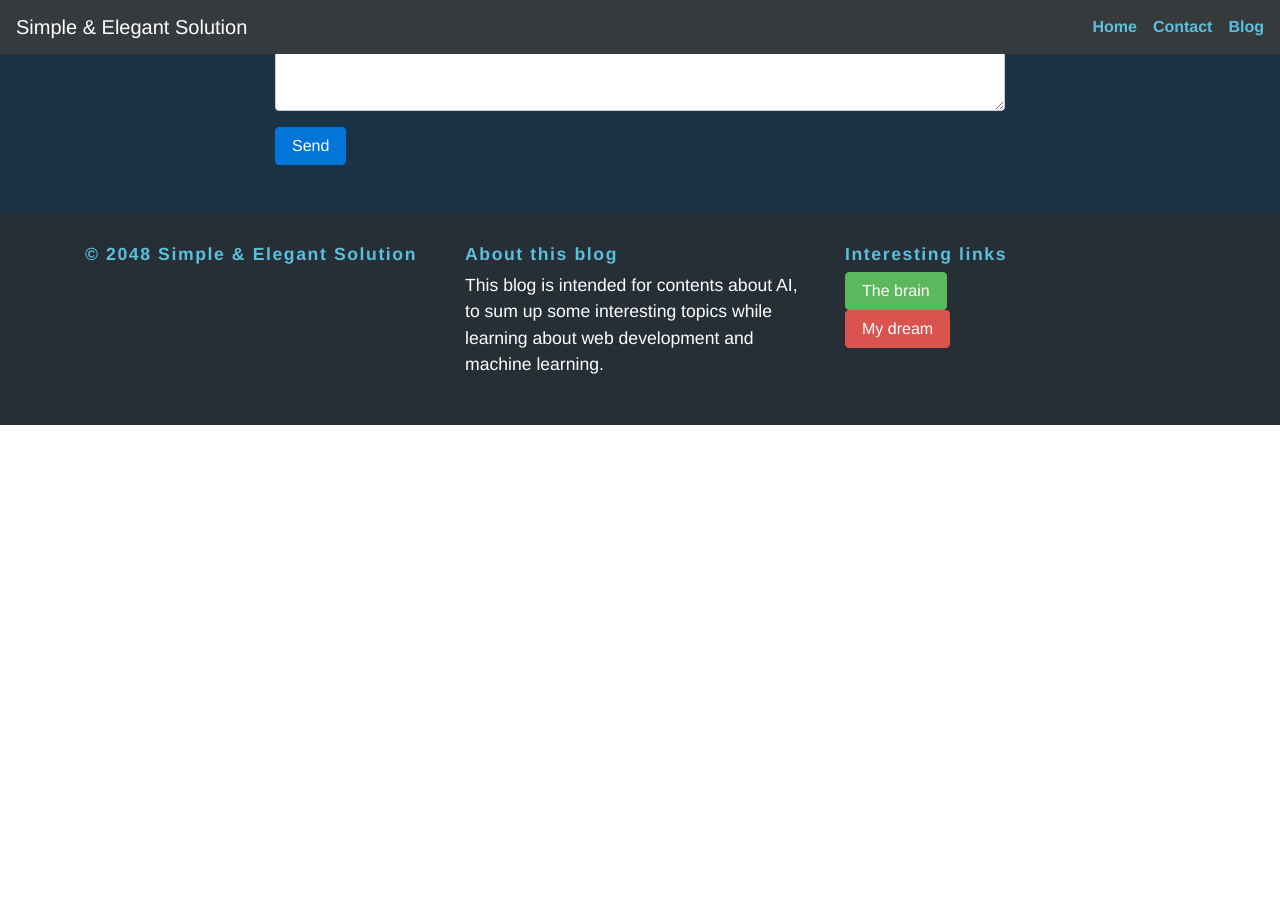
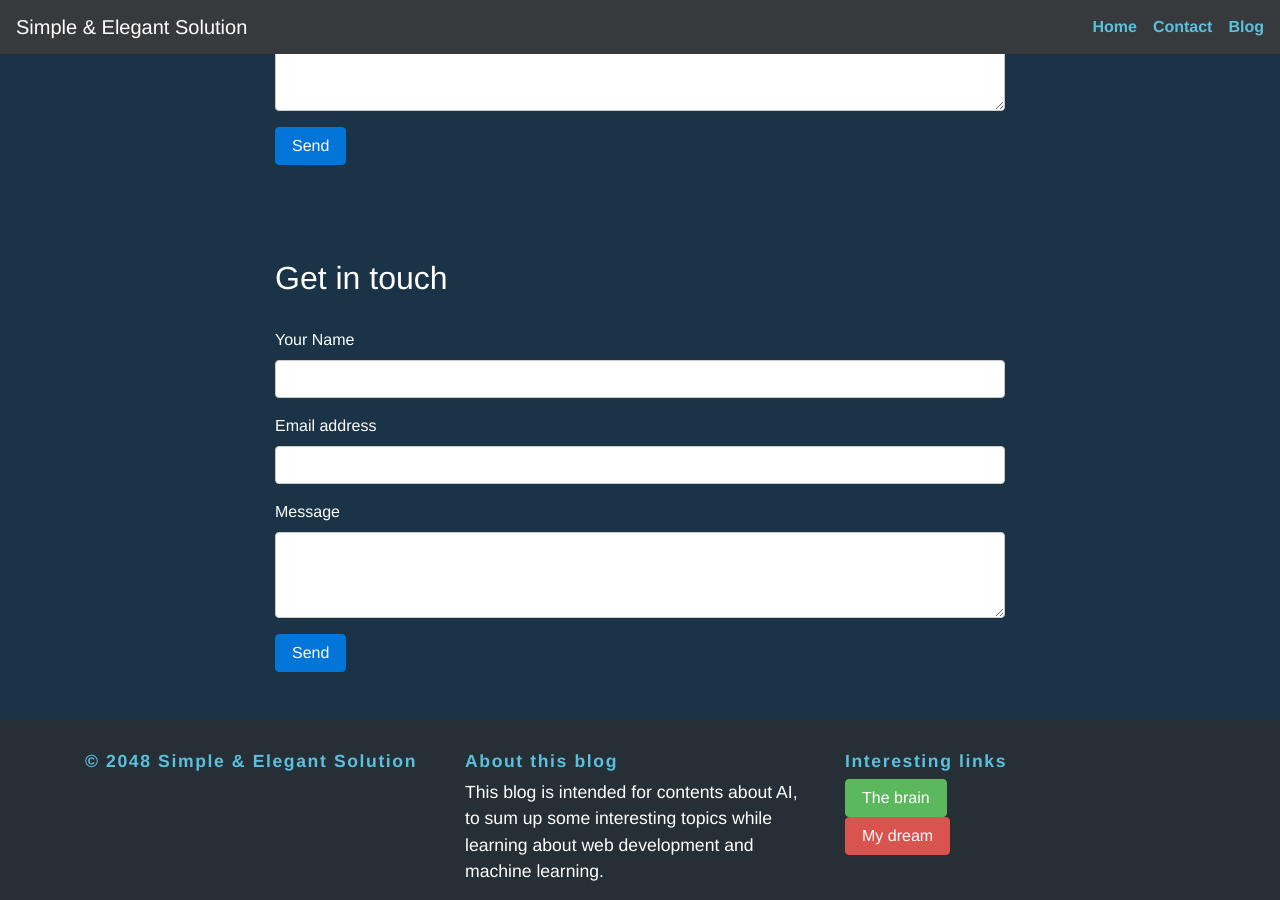
Before and after one commit to ncls798/ncls798.github.io, a Jekyll site: the page built from index.html, in a window 1280 px wide and 900 px high, scrolled down 1990 px. Built offline with Jekyll 4.4.1, drawn with Linux system fonts in a browser that asks for light colours; nearby versions of some CDN libraries; before the commit the page ends 2415 px from its top, so only the background shows below that.

Commit message:
Update default.html

```diff
--- a/_layouts/default.html
+++ b/_layouts/default.html
@@ -35,6 +35,35 @@
 
   {{ content }}
 
+  <section id="feature-two" class="feature-dark">
+        <div class="container">
+            <div class="row">
+                <div class="col-md-8 col-md-offset-2">
+                    <h2>Get in touch</h2><br />
+                    <form action="//formspree.io/aann9007@gmail.com" method="POST" role="form">
+                      <div class="form-group">
+                        <label for="InputName1">Your Name</label>
+                        <input type="text" name="name" id="InputName1" class="form-control">
+                      </div>
+                      <div class="form-group">
+                        <label for="InputEmail1">Email address</label>
+                        <input type="email" name="_replyto" id="InputEmail1" class="form-control">
+                      </div>
+                      <div class="form-group">
+                        <input type="hidden" name="_subject" value="Github Contact" class="form-control">
+                      </div>
+                      <div class="form-group">
+                        <label for="message1">Message</label>
+                        <textarea name="message" id="message1" class="form-control" rows="3"></textarea>
+                      </div>
+                      <button type="submit" class="btn btn-primary">Send</button>
+                    </form>
+                    <br /><br />
+                </div>
+            </div>
+        </div>
+    </section>
+
 
   <footer id="main-footer">
       <div class="container">
```
